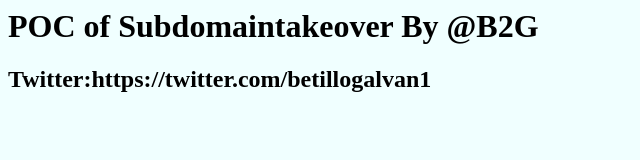
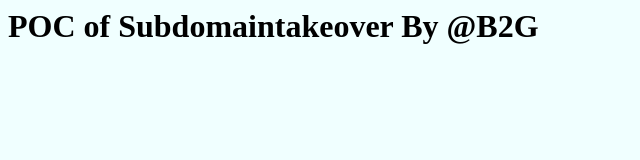
Before and after one commit to betillogalvantest/exthereum.org, a plain HTML site: page index.html in a window 1280 px wide. Shown: the whole page, without its empty margins (0-640 px from the left). Drawn offline with Linux system fonts and the light colour scheme.

Commit message:
Update index.html

```diff
--- a/index.html
+++ b/index.html
@@ -6,6 +6,5 @@
 </head>
 <body style="background-color: azure;">
 <h1>POC of Subdomaintakeover By @B2G </h1>
-<h2>Twitter:https://twitter.com/betillogalvan1</h2>
 </body>
 </html>
```
